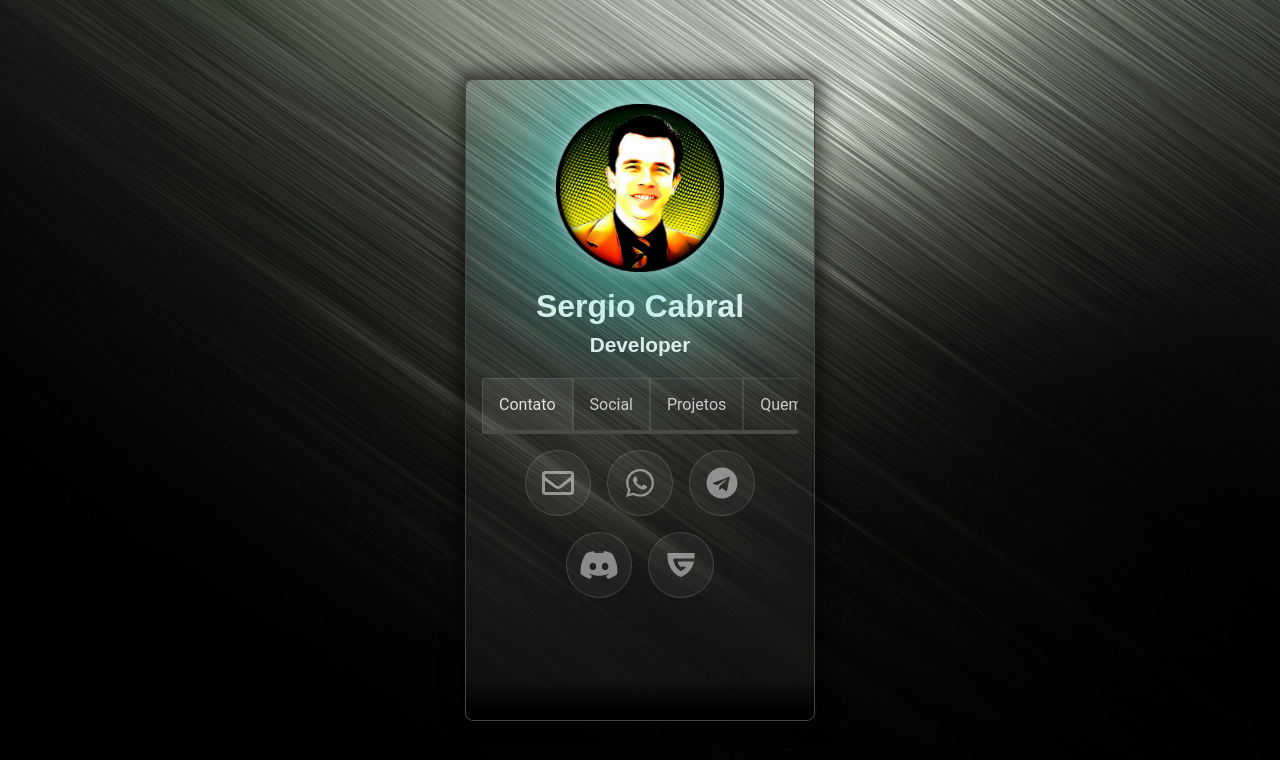
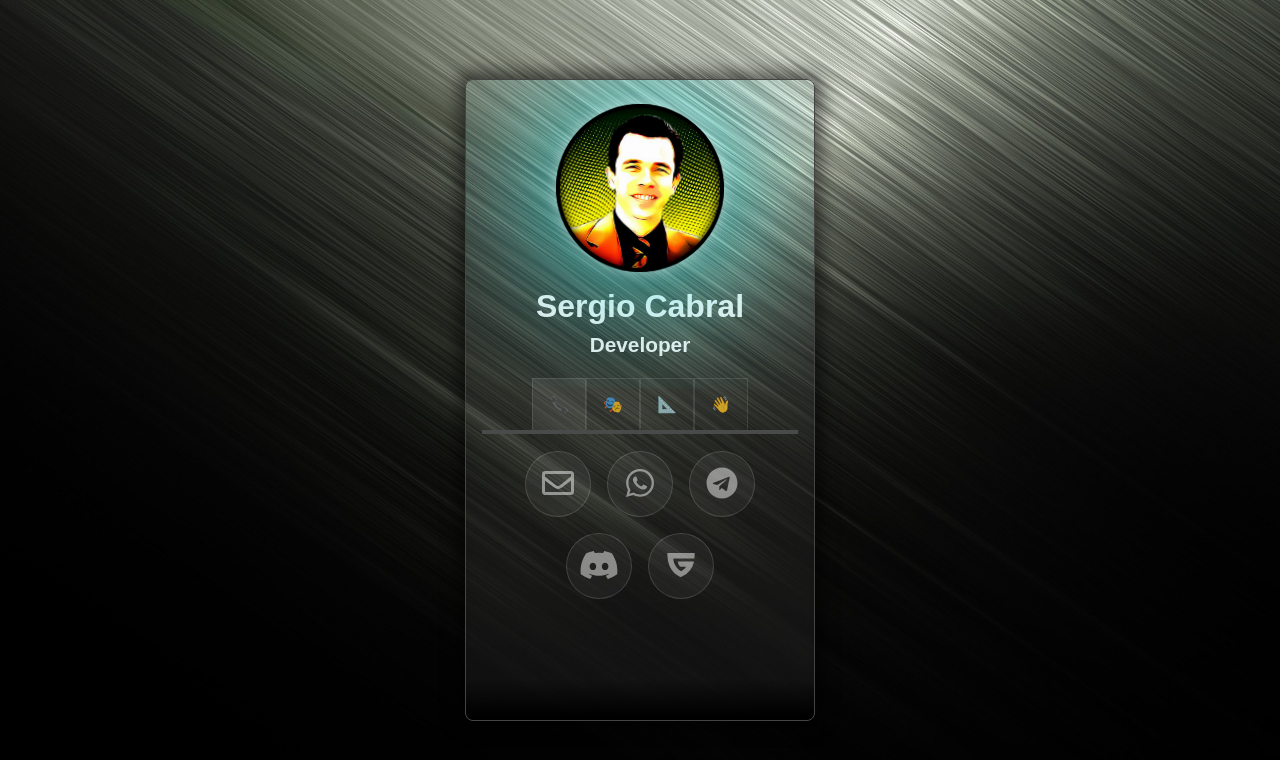
Before and after one commit to sergiocabral/Template.Gatsby.Identify, a Gatsby site: page / in a window 1280 px wide. Built offline with nearby package versions, Linux system fonts and the light colour scheme; Gatsby itself is replaced by a stand-in of ours; a web font is replaced by a local one.

Commit message:
seção com description hover

```diff
--- a/src/data/Data.ts
+++ b/src/data/Data.ts
@@ -14,7 +14,8 @@ const data: Configuration = {
         url: "https://sergiocabral.dev/",
         sections: [
             {
-                name: "Contato",
+                name: "📞",
+                description: "Contatos",
                 content: [
                     {
                         name: "Email",
@@ -44,7 +45,8 @@ const data: Configuration = {
                 ]
             },
             {
-                name: "Social",
+                name: "🎭",
+                description: "Redes Sociais",
                 content: [
                     {
                         name: "GitHub",
@@ -94,7 +96,8 @@ const data: Configuration = {
                 ]
             },
             {
-                name: "Projetos",
+                name: "📐",
+                description: "Meus Projetos",
                 content: [
                     {
                         name: "Fotografias",
@@ -119,7 +122,8 @@ const data: Configuration = {
                 ]
             },
             {
-                name: "Quem Sou Eu?",
+                name: "👋",
+                description: "Quem Sou Eu?",
                 content: `
                     <p>
                         🍕 Não me lembro bem quando comecei a me aventurar
--- a/src/templates/profile/profile.scss
+++ b/src/templates/profile/profile.scss
@@ -79,7 +79,7 @@
             right: 0;
             bottom: 0;
 
-            background: linear-gradient(0deg, rgba(0, 0, 0, 0.95) 25%, transparent 100%);
+            background: linear-gradient(0deg, black 5%, transparent 100%);
         }
     }
 }
--- a/src/templates/projects-list/projects-list.scss
+++ b/src/templates/projects-list/projects-list.scss
@@ -19,7 +19,7 @@
         overflow: auto;
         overflow-y: hidden;
         white-space: nowrap;
-        min-height: 3.5em;
+        min-height: 3.6em;
 
         text-align: center;
 
@@ -67,6 +67,7 @@
     .section {
         overflow: auto;
         flex-grow: 1;
+        height: 100%;
         padding: 0.5em 0.5em 3em 0.5em;
 
         .title {
@@ -82,6 +83,8 @@
                 margin: 0.5em 0;
                 font-size: 1.2em;
             }
+
+            color: #AFB1AF;
         }
 
         ul.links {
@@ -89,13 +92,9 @@
                 display: inline-block;
 
                 a {
-                    font-size: 2em;
-
                     display: inline-block;
                     width: 2em;
                     height: 2em;
-
-                    line-height: 2em;
 
                     margin: 0.25em;
 
@@ -109,6 +108,13 @@
 
                     background-color: rgba(255,255,255,0.1);
 
+                    font-size: 2em;
+                    line-height: 2em;
+
+                    &:after {
+                        font-size: 0.5em;
+                    }
+
                     &:hover {
                         color: rgba(255,255,255,0.85);
 
@@ -117,38 +123,42 @@
                         box-shadow: 0px 0px 10px 0px rgba(187, 236, 236, 0.5);
                     }
 
-                    &:after {
-                        content: attr(description);
-
-                        font-size: 0.5em;
-                        text-align: center;
-
-                        color: #707070;
-                        text-shadow: 0 0 10px black, 0 0 10px black, 0 0 10px black;
-
-                        line-height: 1em;
-
-                        position: absolute;
-                        left: 0;
-                        right: 0;
-                        bottom: 0.25em;
-
-                        transition: opacity 0.5s ease;
-                        opacity: 0;
-
-                        z-index: 1;
-                    }
-
-                    &:hover:after {
-                        opacity: 1;
-                    }
-
                     & > svg {
                         height: 1em;
                         vertical-align: -0.17em;
                     }
                 }
             }
+        }
+    }
+
+    ul li a {
+        &:after {
+            content: attr(description);
+
+            text-align: center;
+
+            color: #707070;
+            text-shadow: 0 0 10px black, 0 0 10px black, 0 0 10px black;
+
+            position: absolute;
+            left: 0;
+            right: 0;
+            bottom: 0;
+
+            transition: opacity 0.5s ease;
+            opacity: 0;
+
+            z-index: 1;
+
+            display: block;
+            line-height: 2em;
+
+            background: linear-gradient(0deg, rgba(0, 0, 0, 0.97) 25%, transparent 100%);
+        }
+
+        &:hover:after {
+            opacity: 1;
         }
     }
 }
--- a/src/templates/projects-list/projects-list.tsx
+++ b/src/templates/projects-list/projects-list.tsx
@@ -29,9 +29,10 @@ export const Projects = (props: ProjectsProps) => {
         {props.list.map((section, sectionIndex) =>
           <li key={section.name}>
             <a
-              href={"#" + section.name}
+              href="#"
               onClick={(event) => { setCurrentSectionIndex(sectionIndex); event?.preventDefault(); }}
-              className={sectionIndex === currentSectionIndex ? 'selected' : ''}>
+              className={sectionIndex === currentSectionIndex ? 'selected' : ''}
+              description={section.description}>
               {section.name}
             </a>
           </li>
@@ -39,13 +40,17 @@ export const Projects = (props: ProjectsProps) => {
       </ul>
       {props.list.map((section, sectionIndex) =>
         <div key={section.name + sectionIndex} className={ 'section ' + (currentSectionIndex === sectionIndex ? '' : 'hide') }>
-          <div className="title hide"><h3>{section.name}</h3></div>
+          <div className="title hide"><h3>
+            {section.name}
+            {section.name.replace(/[\w\s]+/g, '').length === 0 ? ' — ' : ' '}
+            {section.description}
+          </h3></div>
           {Array.isArray(section.content)
             ? <ul className='links'>
                 {section.content.map((link, linkIndex) => (
                   <li key={section.name + sectionIndex + linkIndex}>
                     <a href={link.url} target="_blank" description={link.name}>
-                      <FontAwesomeIcon icon={icons[iconName(link.icon)]}/>
+                      <span><FontAwesomeIcon icon={icons[iconName(link.icon)]}/></span>
                     </a>
                   </li>
                 ))}
--- a/src/types/Section.ts
+++ b/src/types/Section.ts
@@ -2,5 +2,6 @@ import { Link } from "./Link";
 
 export type Section = {
     name: string,
+    description: string,
     content: Link[] | string
 }
```
